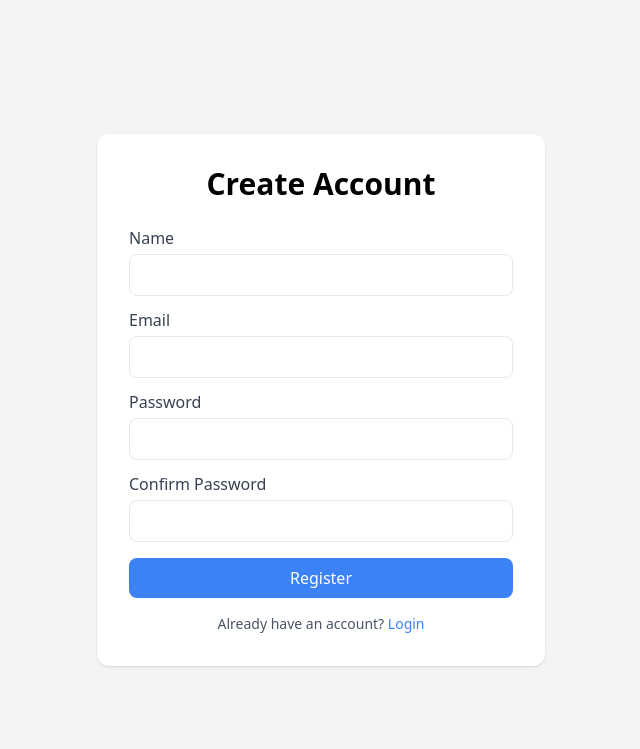
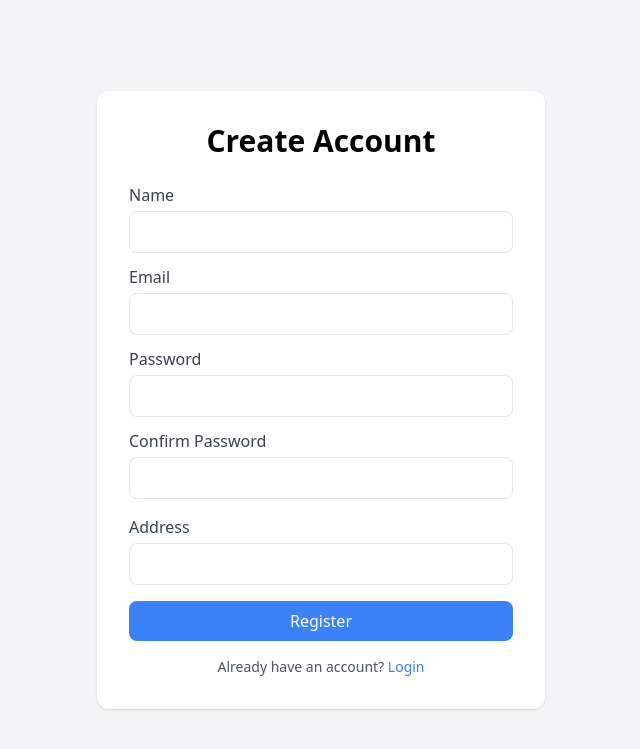
Before and after one commit to Wazih-Taosif/speedcube, a Flask app: page /register in a window 1280 px wide. Shown: the top 749 px of the page, without its empty margins (319-959 px from the left). Run offline with Flask 3, Linux system fonts and the light colour scheme; some libraries are stand-ins or nearby versions.

Commit message:
did the backend for trhe register page

```diff
--- a/main.py
+++ b/main.py
@@ -1,4 +1,4 @@
-from flask import Flask,render_template
+from flask import Flask, render_template, request, flash, redirect
 
 import pymysql
 
@@ -8,6 +8,8 @@ from dynaconf import Dynaconf
 app = Flask(__name__)
 
 config = Dynaconf(settings_file = ["settings.toml"])
+
+app.secret_key = config.secret_key
 
 def connect_db():
     conn = pymysql.connect(
@@ -58,6 +60,25 @@ def product_page(product_id):
 def login():
     return render_template("login.html.jinja")
 
-@app.route("/register")
+@app.route("/register", methods = ["POST", "GET"])
 def register():
+    if request.method == 'POST':
+        name = request.form["name"]
+        email = request.form["email"]
+        password = request.form["password"]
+        confirm_password = request.form["confirm_password"]
+        address = request.form["address"]
+
+        if password != confirm_password:
+            flash("Passwords do not match")
+        elif len(password) < 8:
+            flash("Password is too short")
+        else:
+            connection = connect_db()
+            cursor = connection.cursor()
+            cursor.execute("""
+                INSERT INTO `User` (`Name`, `Password`, `Email`, `Address`)
+                VALUES (%s, %s, %s, %s)
+            """, (name, password, email, address))
+            return redirect('/login')
     return render_template("register.html.jinja")
--- a/templates/register.html.jinja
+++ b/templates/register.html.jinja
@@ -1,37 +1,52 @@
 <!DOCTYPE html>
 <html lang="en">
+
 <head>
     <meta charset="UTF-8">
     <title>Register</title>
     <script src="https://cdn.tailwindcss.com"></script>
 </head>
+
 <body class="min-h-screen flex items-center justify-center bg-gray-100">
 
+    {% for message in get_flashed_messages() %}
+    <li>{{message}}</li>
+    {% endfor %}
     <div class="w-full max-w-md bg-white p-8 rounded-xl shadow">
         <h1 class="text-3xl font-bold mb-6 text-center">Create Account</h1>
 
-        <form>
+        <form method="post">
             <label class="block mb-3">
                 <span class="text-gray-700">Name</span>
-                <input type="text" class="mt-1 w-full p-2 border rounded-lg focus:ring focus:ring-blue-300">
+                <input type="text" class="mt-1 w-full p-2 border rounded-lg focus:ring focus:ring-blue-300" required
+                    name="name">
             </label>
 
             <label class="block mb-3">
                 <span class="text-gray-700">Email</span>
-                <input type="email" class="mt-1 w-full p-2 border rounded-lg focus:ring focus:ring-blue-300">
+                <input type="email" class="mt-1 w-full p-2 border rounded-lg focus:ring focus:ring-blue-300" required
+                    name="email">
             </label>
 
             <label class="block mb-3">
                 <span class="text-gray-700">Password</span>
-                <input type="password" class="mt-1 w-full p-2 border rounded-lg focus:ring focus:ring-blue-300">
+                <input type="password" class="mt-1 w-full p-2 border rounded-lg focus:ring focus:ring-blue-300" required
+                    name="password">
             </label>
 
             <label class="block mb-4">
                 <span class="text-gray-700">Confirm Password</span>
-                <input type="password" class="mt-1 w-full p-2 border rounded-lg focus:ring focus:ring-blue-300">
+                <input type="password" class="mt-1 w-full p-2 border rounded-lg focus:ring focus:ring-blue-300" required
+                    name="confirm_password">
             </label>
 
-            <button class="w-full bg-blue-500 text-white py-2 rounded-lg hover:bg-blue-600 transition">
+            <label class="block mb-4">
+                <span class="text-gray-700">Address</span>
+                <input type="text" class="mt-1 w-full p-2 border rounded-lg focus:ring focus:ring-blue-300" required
+                    name="address">
+            </label>
+
+            <button class="w-full bg-blue-500 text-white py-2 rounded-lg hover:bg-blue-600 transition" type="submit">
                 Register
             </button>
         </form>
@@ -43,4 +58,5 @@
     </div>
 
 </body>
+
 </html>
```
